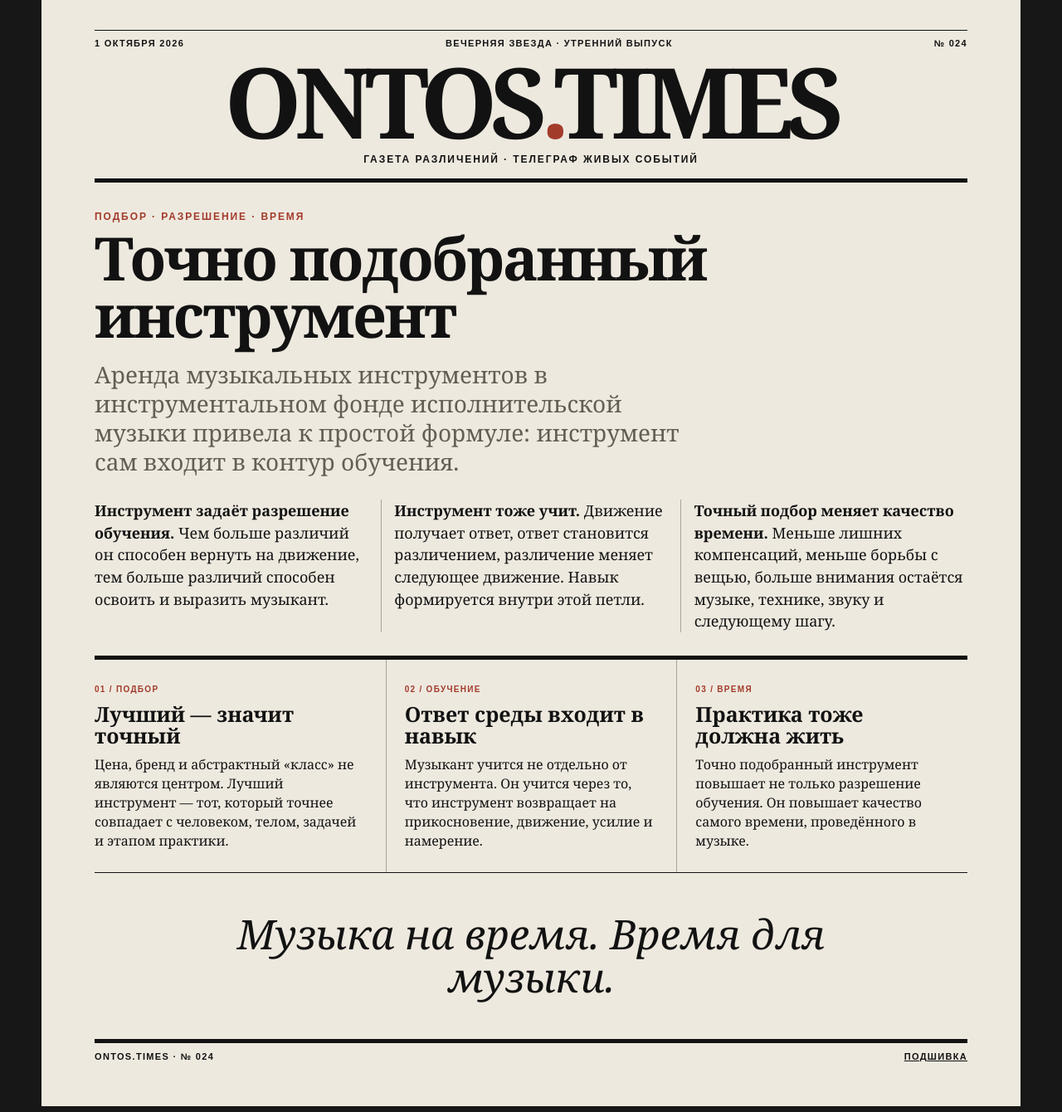
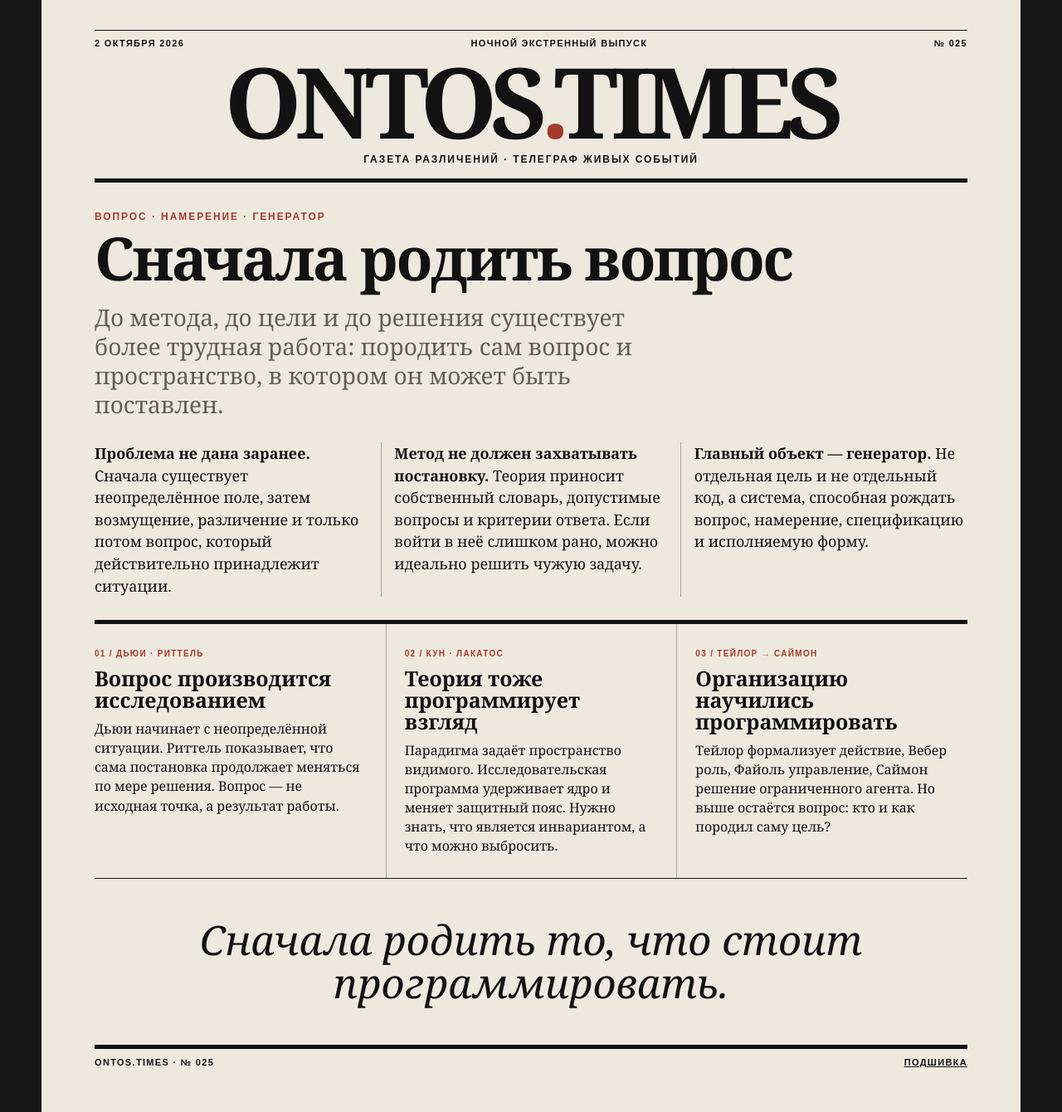
Before and after one commit to OntosLive/Ontos.Times, a Jekyll site: the page index.html, which Jekyll copies as it is, in a window 1280 px wide. Shown: the whole page at 83% size. Built offline with Jekyll 4.4.1, drawn with Linux system fonts in a browser that asks for light colours.

Commit message:
Set issue 025 as front page

```diff
--- a/index.html
+++ b/index.html
@@ -3,17 +3,17 @@
 <head>
   <meta charset="utf-8">
   <meta name="viewport" content="width=device-width,initial-scale=1">
-  <meta name="description" content="ONTOS.TIMES — точно подобранный инструмент задаёт разрешение обучения.">
-  <title>ONTOS.TIMES — Точно подобранный инструмент</title>
+  <meta name="description" content="ONTOS.TIMES — сначала родить вопрос. До метода, до цели, до решения.">
+  <title>ONTOS.TIMES — Сначала родить вопрос</title>
   <link rel="stylesheet" href="styles.css">
 </head>
 <body>
   <header class="masthead">
     <div class="rule"></div>
     <div class="meta">
-      <span>1 ОКТЯБРЯ 2026</span>
-      <span>ВЕЧЕРНЯЯ ЗВЕЗДА · УТРЕННИЙ ВЫПУСК</span>
-      <span>№ 024</span>
+      <span>2 ОКТЯБРЯ 2026</span>
+      <span>НОЧНОЙ ЭКСТРЕННЫЙ ВЫПУСК</span>
+      <span>№ 025</span>
     </div>
     <h1>ONTOS<span>.</span>TIMES</h1>
     <p class="tagline">Газета различений · Телеграф живых событий</p>
@@ -22,44 +22,44 @@
 
   <main>
     <article class="lead">
-      <p class="kicker">ПОДБОР · РАЗРЕШЕНИЕ · ВРЕМЯ</p>
-      <h2>Точно подобранный инструмент</h2>
-      <p class="deck">Аренда музыкальных инструментов в инструментальном фонде исполнительской музыки привела к простой формуле: инструмент сам входит в контур обучения.</p>
+      <p class="kicker">ВОПРОС · НАМЕРЕНИЕ · ГЕНЕРАТОР</p>
+      <h2>Сначала родить вопрос</h2>
+      <p class="deck">До метода, до цели и до решения существует более трудная работа: породить сам вопрос и пространство, в котором он может быть поставлен.</p>
 
       <div class="columns">
-        <p><strong>Инструмент задаёт разрешение обучения.</strong> Чем больше различий он способен вернуть на движение, тем больше различий способен освоить и выразить музыкант.</p>
+        <p><strong>Проблема не дана заранее.</strong> Сначала существует неопределённое поле, затем возмущение, различение и только потом вопрос, который действительно принадлежит ситуации.</p>
 
-        <p><strong>Инструмент тоже учит.</strong> Движение получает ответ, ответ становится различением, различение меняет следующее движение. Навык формируется внутри этой петли.</p>
+        <p><strong>Метод не должен захватывать постановку.</strong> Теория приносит собственный словарь, допустимые вопросы и критерии ответа. Если войти в неё слишком рано, можно идеально решить чужую задачу.</p>
 
-        <p><strong>Точный подбор меняет качество времени.</strong> Меньше лишних компенсаций, меньше борьбы с вещью, больше внимания остаётся музыке, технике, звуку и следующему шагу.</p>
+        <p><strong>Главный объект — генератор.</strong> Не отдельная цель и не отдельный код, а система, способная рождать вопрос, намерение, спецификацию и исполняемую форму.</p>
       </div>
     </article>
 
     <section class="dispatches">
       <article>
-        <span>01 / ПОДБОР</span>
-        <h3>Лучший — значит точный</h3>
-        <p>Цена, бренд и абстрактный «класс» не являются центром. Лучший инструмент — тот, который точнее совпадает с человеком, телом, задачей и этапом практики.</p>
+        <span>01 / ДЬЮИ · РИТТЕЛЬ</span>
+        <h3>Вопрос производится исследованием</h3>
+        <p>Дьюи начинает с неопределённой ситуации. Риттель показывает, что сама постановка продолжает меняться по мере решения. Вопрос — не исходная точка, а результат работы.</p>
       </article>
 
       <article>
-        <span>02 / ОБУЧЕНИЕ</span>
-        <h3>Ответ среды входит в навык</h3>
-        <p>Музыкант учится не отдельно от инструмента. Он учится через то, что инструмент возвращает на прикосновение, движение, усилие и намерение.</p>
+        <span>02 / КУН · ЛАКАТОС</span>
+        <h3>Теория тоже программирует взгляд</h3>
+        <p>Парадигма задаёт пространство видимого. Исследовательская программа удерживает ядро и меняет защитный пояс. Нужно знать, что является инвариантом, а что можно выбросить.</p>
       </article>
 
       <article>
-        <span>03 / ВРЕМЯ</span>
-        <h3>Практика тоже должна жить</h3>
-        <p>Точно подобранный инструмент повышает не только разрешение обучения. Он повышает качество самого времени, проведённого в музыке.</p>
+        <span>03 / ТЕЙЛОР → САЙМОН</span>
+        <h3>Организацию научились программировать</h3>
+        <p>Тейлор формализует действие, Вебер роль, Файоль управление, Саймон решение ограниченного агента. Но выше остаётся вопрос: кто и как породил саму цель?</p>
       </article>
     </section>
 
-    <blockquote>Музыка на время. Время для музыки.</blockquote>
+    <blockquote>Сначала родить то, что стоит программировать.</blockquote>
   </main>
 
   <footer>
-    <span>ONTOS.TIMES · № 024</span>
+    <span>ONTOS.TIMES · № 025</span>
     <span><a href="archive/" style="color:inherit">Подшивка</a></span>
   </footer>
 </body>
```
